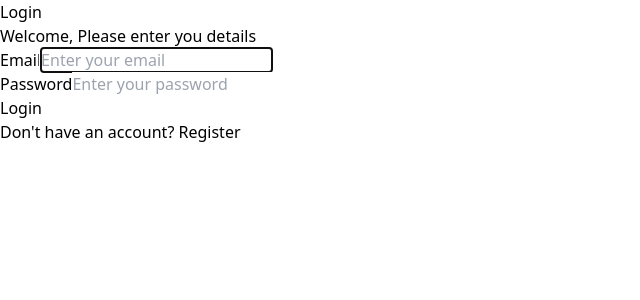
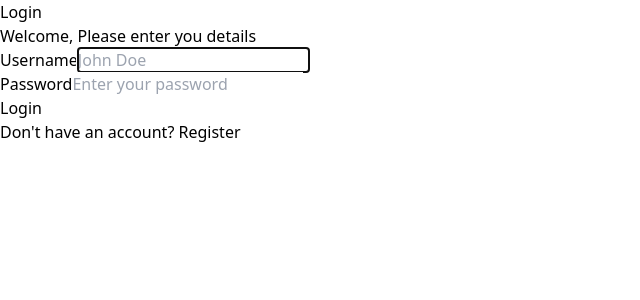
Before and after one commit to fiqihr/learn-reactjs, a React (Vite) app: page /login in a window 1280 px wide. Shown: the top 300 px of the page, without its empty margins (0-640 px from the left). Built offline with nearby package versions, Linux system fonts and the light colour scheme.

Commit message:
post data API

```diff
--- a/package.json
+++ b/package.json
@@ -11,6 +11,7 @@
   },
   "dependencies": {
     "axios": "^1.7.2",
+    "jwt-decode": "^4.0.0",
     "react": "^18.2.0",
     "react-dom": "^18.2.0",
     "react-router-dom": "^6.23.1"
--- a/src/Pages/products.jsx
+++ b/src/Pages/products.jsx
@@ -3,16 +3,25 @@
 import Button from "../components/Elements/Button";
 import Counter from "../components/Fragments/Counter";
 import { getProducts } from "../services/product.service";
-
-const email = localStorage.getItem("email");
+import { getUsername } from "../services/auth.service";
 
 const ProductsPage = () => {
   const [cart, setCart] = useState([]);
   const [totalPrice, setTotalPrice] = useState(0);
   const [products, setProducts] = useState([]);
+  const [username, setUsername] = useState("");
 
   useEffect(() => {
     setCart(JSON.parse(localStorage.getItem("cart")) || []);
+  }, []);
+
+  useEffect(() => {
+    const token = localStorage.getItem("token");
+    if (token) {
+      setUsername(getUsername(token));
+    } else {
+      window.location.href = "/login";
+    }
   }, []);
 
   useEffect(() => {
@@ -33,7 +42,7 @@
   }, [cart, products]);
 
   const handleLogout = () => {
-    localStorage.removeItem("email");
+    localStorage.removeItem("token");
     localStorage.removeItem("password");
     window.location.href = "/login";
   };
@@ -72,7 +81,7 @@
   return (
     <Fragment>
       <div className="flex justify-end h-20 bg-blue-600 text-white items-center px-10">
-        {email}
+        {username}
         <Button classname="ml-5 bg-black" onClick={handleLogout}>
           Logout
         </Button>
--- a/src/components/Fragments/formlogin.jsx
+++ b/src/components/Fragments/formlogin.jsx
@@ -1,30 +1,44 @@
-import { useEffect, useRef } from "react";
+import { useEffect, useRef, useState } from "react";
 import Button from "../Elements/Button";
 import InputForm from "../Elements/Input";
+import { login } from "../../services/auth.service";
 
 const FormLogin = () => {
+  const [loginFailed, setLoginFailed] = useState("");
   const handleLogin = (event) => {
     // preventDefault berguna agar browser tidak melakukan refresh terus menerus
     event.preventDefault();
-    localStorage.setItem('email', event.target.email.value);
-    localStorage.setItem('password', event.target.password.value);
-    window.location.href = "/products";
+    // localStorage.setItem('email', event.target.email.value);
+    // localStorage.setItem('password', event.target.password.value);
+
+    const data = {
+      username: event.target.username.value,
+      password: event.target.password.value,
+    };
+    login(data, (status, res) => {
+      if (status) {
+        localStorage.setItem("token", res);
+        window.location.href = "/products";
+      } else {
+        setLoginFailed(res.response.data);
+      }
+    });
   };
-
-  const emailRef = useRef(null);
+  const usernameRef = useRef(null);
 
   useEffect(() => {
-    emailRef.current.focus();
+    usernameRef.current.focus();
   }, []);
 
   return (
     <form onSubmit={handleLogin}>
+
       <InputForm
-        label="Email"
-        name="email"
-        type="email"
-        placeholder="Enter your email"
-        ref={emailRef}
+        label="Username"
+        name="username"
+        type="text"
+        placeholder="John Doe"
+        ref={usernameRef}
       />
       <InputForm
         label="Password"
@@ -33,6 +47,7 @@
         placeholder="Enter your password"
       />
       <Button classname="bg-blue-600 w-full"  type="submit" >Login</Button>
+      {loginFailed && <p className="text-red-500 text-center mt-5">{loginFailed}</p>}
     </form>
   );
 };
--- /dev/null
+++ b/src/services/auth.service.js
@@ -0,0 +1,18 @@
+import axios from "axios";
+import { jwtDecode } from "jwt-decode";
+
+export const login = (data, callback) => {
+  axios
+    .post("https://fakestoreapi.com/auth/login", data)
+    .then((res) => {
+      callback(true, res.data.token);
+    })
+    .catch((error) => {
+      callback(false, error);
+    });
+};
+
+export const getUsername = (token) => {
+  const decoded = jwtDecode(token);
+  return decoded.user;
+}
```
Also changed, not shown: 1 other file (tests, documents, lock files or other folders).
